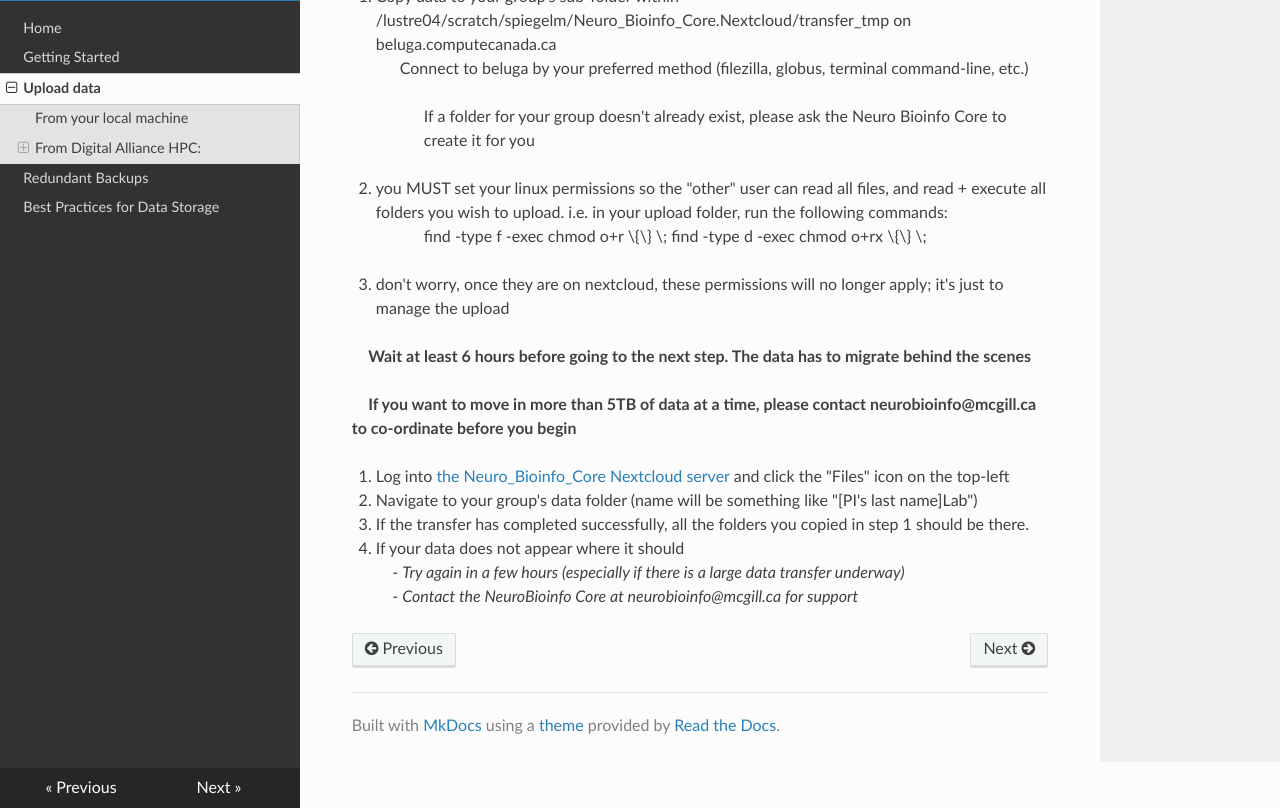
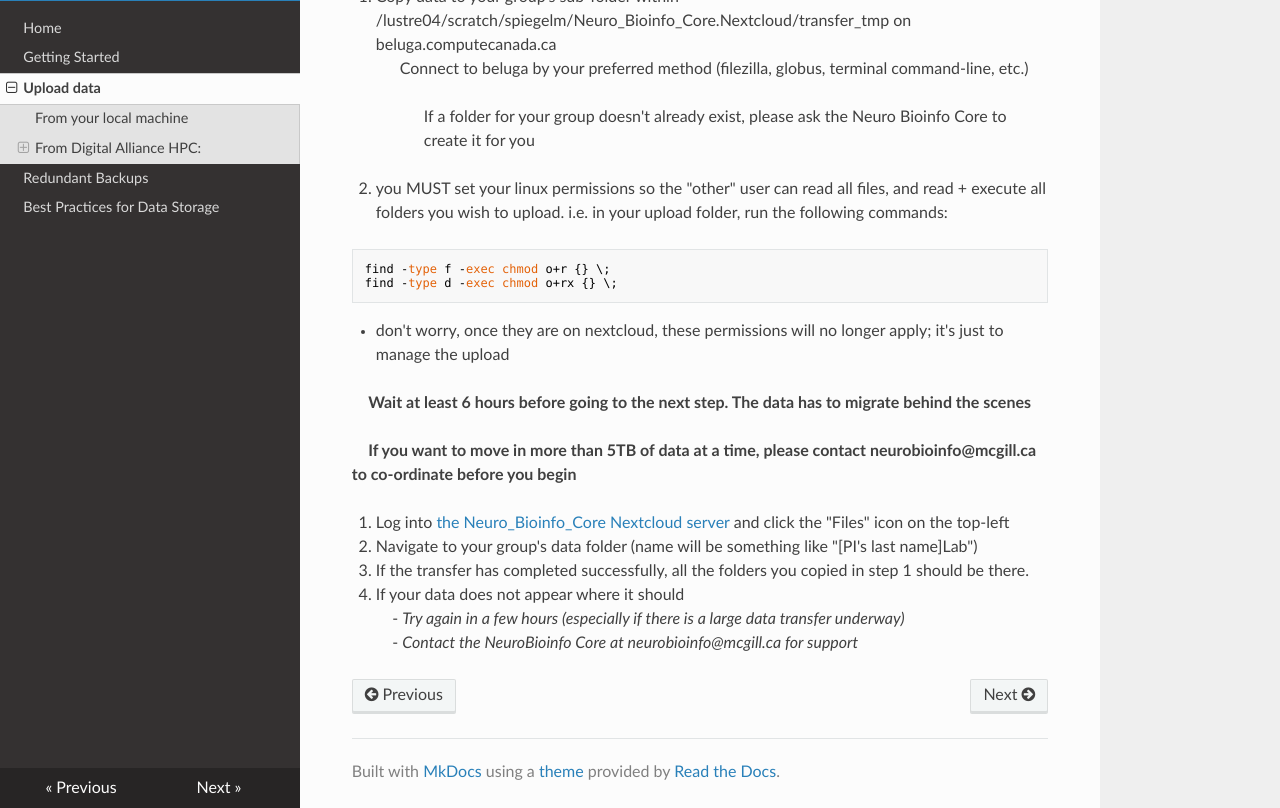
Before and after one commit to neurobioinfo/Neuro_Bioinfo_Core.Nextcloud, an MkDocs documentation site: the page built from docs/upload_data.md, in a window 1280 px wide and 900 px high, scrolled down 832 px, cut to the strip 92-900 px from the top of the window. Built offline with MkDocs 1.6.1, drawn with Linux system fonts in a browser that asks for light colours; nearby versions of some CDN libraries.

Commit message:
Built on 2024-11-09

````diff
--- a/docs/upload_data.md
+++ b/docs/upload_data.md
@@ -21,8 +21,10 @@ This option is most appropriate for larger datasets, in particular those which a
 > Connect to beluga by your preferred method (filezilla, globus, terminal command-line, etc.)
 > > If a folder for your group doesn't already exist, please ask the Neuro Bioinfo Core to create it for you
 * you MUST set your linux permissions so the "other" user can read all files, and read + execute all folders you wish to upload. i.e. in your upload folder, run the following commands:
-> > find -type f -exec chmod o+r \\{\\} \\;
-> > find -type d -exec chmod o+rx \\{\\} \\;
+```
+find -type f -exec chmod o+r {} \;
+find -type d -exec chmod o+rx {} \;
+```
 * don't worry, once they are on nextcloud, these permissions will no longer apply; it's just to manage the upload
 
 &nbsp;&nbsp;&nbsp;&nbsp;**__Wait at least 6 hours before going to the next step. The data has to migrate behind the scenes__**
````
Also changed, not shown: site/index.html, site/search/search_index.json, site/sitemap.xml, site/upload_data/index.html, 2 other files.
